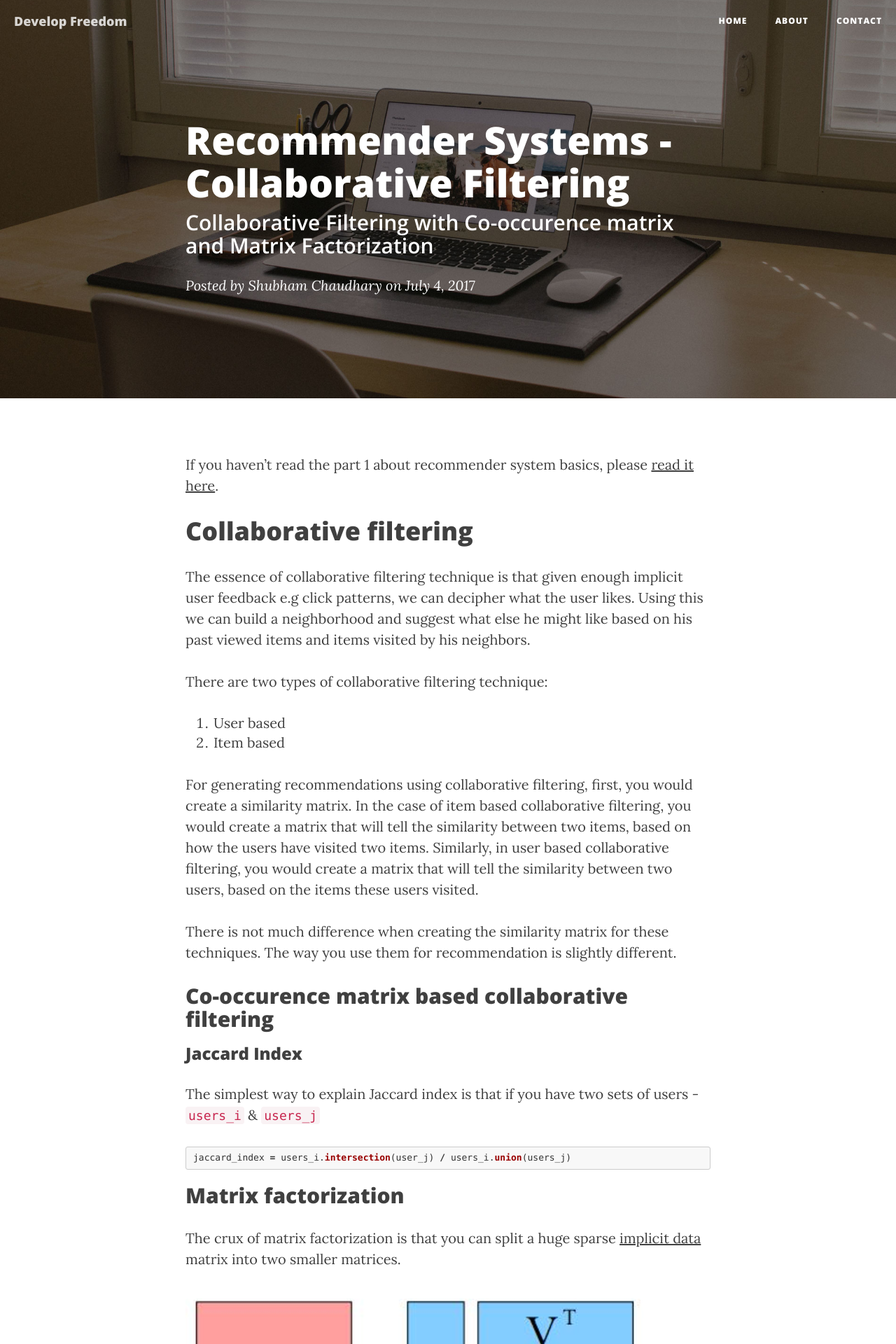
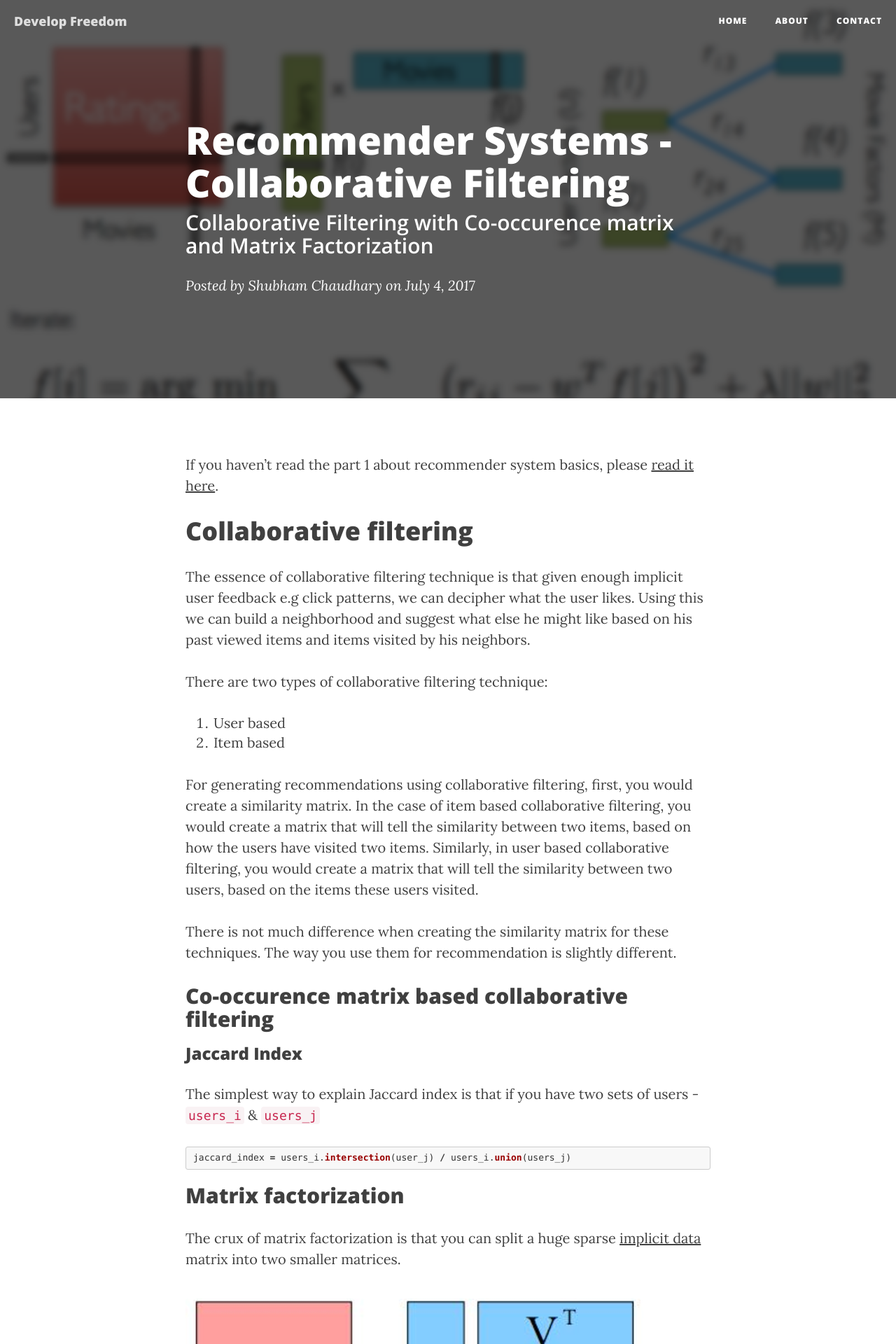
Before and after one commit to ylogx/blog, a Jekyll site: the page built from _posts/2017-07-05-zomato-recommender-collab.md, in a window 1280 px wide. Shown: the top 1920 px of the page at 70% size. Built offline with Jekyll 4.4.1, drawn with Linux system fonts in a browser that asks for light colours; nearby versions of some CDN libraries; comment, search, counter and statistics services are not loaded.

Commit message:
Add background image in collab post

```diff
--- a/_posts/2017-07-05-zomato-recommender-collab.md
+++ b/_posts/2017-07-05-zomato-recommender-collab.md
@@ -5,6 +5,7 @@ subtitle: Collaborative Filtering with Co-occurence matrix and Matrix Factorizat
 date: '2017-07-05T00:00:00.000+05:30'
 author: Shubham Chaudhary
 permalink: zomato/recommender/collab
+header-img: img/recommenders/low-rank-matrix-factorization-darker-for-bg.png
 comments: true
 tags:
   - zomato
```
Also changed, not shown: img/recommenders/low-rank-matrix-factorization-darker-for-bg.png (added).
